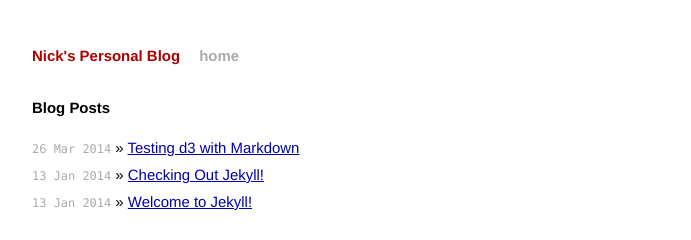
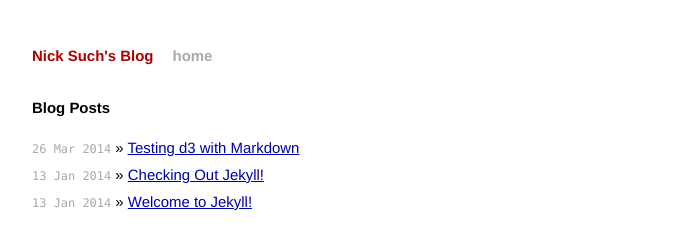
Before and after one commit to nicksuch/nicksuch.com, a Jekyll site: the page built from index.html, in a window 1280 px wide. Shown: the top 240 px of the page, without its empty margins (294-985 px from the left). Built offline with Jekyll 4.4.1, drawn with Linux system fonts in a browser that asks for light colours; Markdown is read by kramdown in place of the engine named in the settings.

Commit message:
Update site name

```diff
--- a/_config.yml
+++ b/_config.yml
@@ -1,4 +1,4 @@
-name: Nick's Personal Blog
+name: Nick Such's Blog
 markdown: redcarpet
 pygments: true
 permalink: pretty
```
